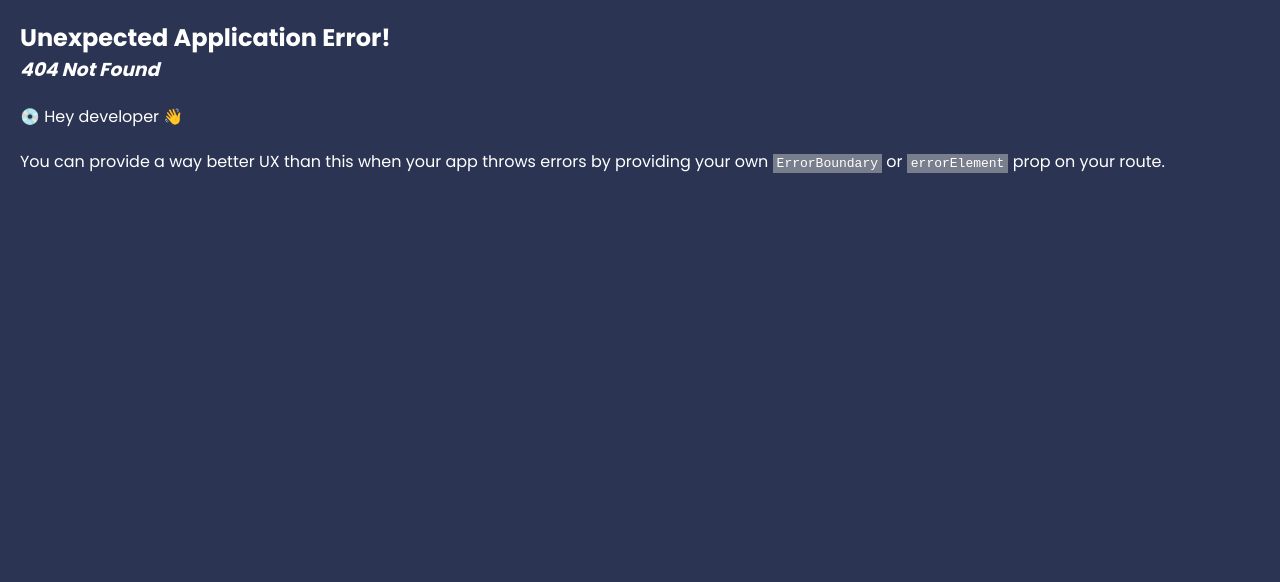
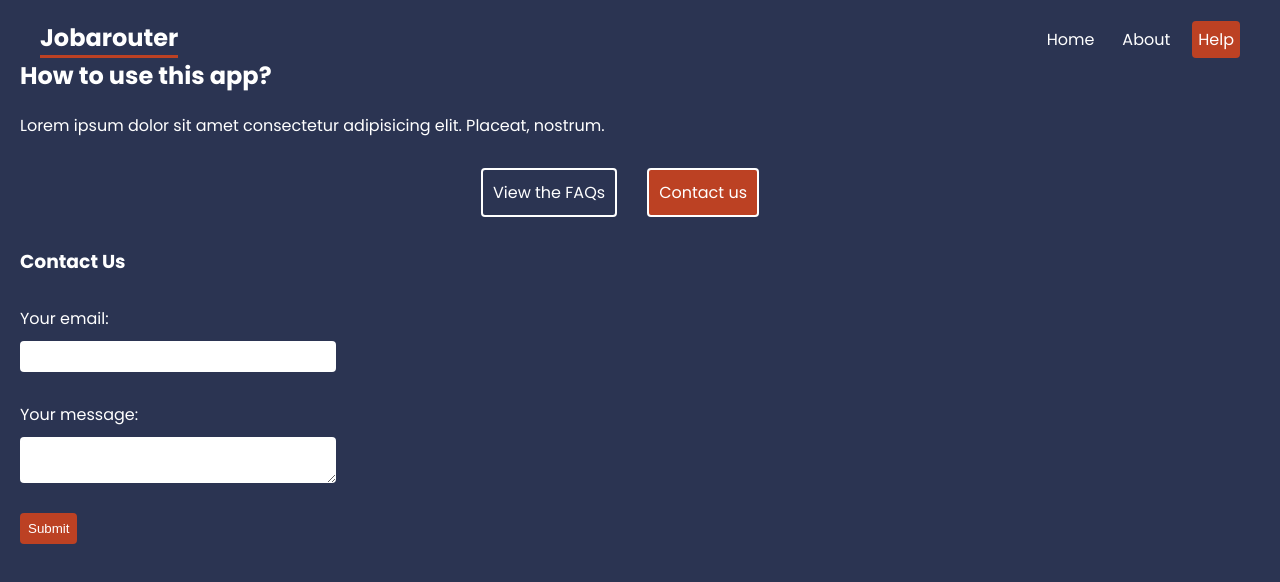
Before and after one commit to AbassKoyang/jobarouter, a React (Create React App) app: page /help/contact in a window 1280 px wide. Before the commit this address had no page. Shown: the top 582 px of the page. Built offline with nearby package versions, Linux system fonts and the light colour scheme; the HTML template or start-up script is replaced by a standard one.

Commit message:
add help route which contains two nested route for faqs and contact, add HelpLayout component which renders the output of the help route and its nested routes

```diff
--- a/src/App.jsx
+++ b/src/App.jsx
@@ -1,23 +1,28 @@
 import {
   createBrowserRouter,
-  Routes,
   Route,
-  Link,
-  NavLink,
   createRoutesFromElements,
   RouterProvider} from "react-router-dom";
 
 //pages
 import Home from "./pages/Home";
 import About from "./pages/About";
+import Faq from "./pages/help/Faq";
+import Contact from "./pages/help/Contact";
+
 //layouts
 import RootLayout from "./layouts/RootLayout";
+import HelpLayot from "./layouts/HelpLayot";
 
 const router = createBrowserRouter(
   createRoutesFromElements(
       <Route path="/" element={<RootLayout />}>
         <Route index element={<Home />} />
         <Route path="about" element={<About />} />
+        <Route path="help" element={<HelpLayot />}>
+          <Route path="faq" element={<Faq />} />
+          <Route path="contact" element={<Contact />} />
+        </Route>
       </Route>
   )
 );
--- a/src/index.css
+++ b/src/index.css
@@ -57,9 +57,51 @@ main{
 }
 
 /* help layout */
-
+.help-layout nav {
+  display: flex;
+  justify-content: center;
+  gap: 30px;
+  margin: 30px 0;
+}
+.help-layout nav a{
+  padding: 10px;
+  border: 2px solid white;
+  border-radius: 4px;
+  text-decoration: none;
+}
+.help-layout nav a:hover{
+  border-color: var(--primary);
+}
+.help-layout nav a.active {
+  background: var(--primary);
+}
 
 /* faq */
+.faq .question {
+  background: rgba(0,0,0,0.2);
+  padding: 5px 20px;
+  border-radius: 4px;
+  margin: 20px 0;
+}
+
+/* contact form */
+form {
+  margin-top: 30px;
+}
+form input, form label span, form textarea {
+  display: block;
+}
+form input, form textarea {
+  margin-bottom: 30px;
+  padding: 8px;
+  border-radius: 4px;
+  border: 0;
+  width: 300px;
+  color: var(--secondary);
+}
+form label span {
+  margin-bottom: 10px;
+}
 
 
 /* careers list */
--- /dev/null
+++ b/src/layouts/HelpLayot.jsx
@@ -0,0 +1,17 @@
+import { NavLink, Outlet } from "react-router-dom"
+
+const HelpLayot = () => {
+  return (
+    <div className="help-layout">
+        <h2>How to use this app?</h2>
+        <p>Lorem ipsum dolor sit amet consectetur adipisicing elit. Placeat, nostrum.</p>
+        <nav>
+            <NavLink to='faq'>View the FAQs</NavLink>
+            <NavLink to='contact'>Contact us</NavLink>
+        </nav>
+        <Outlet/>
+    </div>
+  )
+}
+
+export default HelpLayot
--- a/src/layouts/RootLayout.jsx
+++ b/src/layouts/RootLayout.jsx
@@ -9,6 +9,7 @@ const RootLayout = () => {
             <h1>Jobarouter</h1>
             <NavLink to='/'>Home</NavLink>
             <NavLink to='about'>About</NavLink>
+            <NavLink to='help'>Help</NavLink>
             </nav>
         </header>
 
--- /dev/null
+++ b/src/pages/help/Contact.jsx
@@ -0,0 +1,23 @@
+import React from 'react'
+
+const Contact = () => {
+  return (
+    <div className="contact">
+        <h3>Contact Us</h3>
+
+        <form>
+            <label htmlFor="email">
+                <span>Your email:</span>
+                <input type="email" name='email' required />
+            </label>
+            <label htmlFor="message">
+                <span>Your message:</span>
+                <textarea name='message' required></textarea>
+            </label>
+            <button type='button'>Submit</button>
+        </form>
+    </div>
+  )
+}
+
+export default Contact
--- /dev/null
+++ b/src/pages/help/Faq.jsx
@@ -0,0 +1,32 @@
+import React from 'react'
+
+const Faq = () => {
+  return (
+    <div className="faq">
+      <h3>Frequently Asked Questions</h3>
+
+      <div className="question">
+        <p><strong>Lorem ipsum dolor sit amet.</strong></p>
+        <p>Lorem ipsum dolor sit amet consectetur adipisicing elit. In ratione ab saepe aut itaque repellendus ad nam nobis perferendis explicabo dolor rerum rem deleniti sit necessitatibus earum, sunt eveniet eaque incidunt quo nesciunt repudiandae ullam provident! At minima nesciunt alias adipisci non error natus! Eos excepturi maiores cupiditate voluptates doloremque!</p>
+      </div>
+
+      <div className="question">
+        <p><strong>Lorem ipsum dolor sit amet.</strong></p>
+        <p>Lorem ipsum dolor sit amet consectetur adipisicing elit. In ratione ab saepe aut itaque repellendus ad nam nobis perferendis explicabo dolor rerum rem deleniti sit necessitatibus earum, sunt eveniet eaque incidunt quo nesciunt repudiandae ullam provident! At minima nesciunt alias adipisci non error natus! Eos excepturi maiores cupiditate voluptates doloremque!</p>
+      </div>
+
+      <div className="question">
+        <p><strong>Lorem ipsum dolor sit amet.</strong></p>
+        <p>Lorem ipsum dolor sit amet consectetur adipisicing elit. In ratione ab saepe aut itaque repellendus ad nam nobis perferendis explicabo dolor rerum rem deleniti sit necessitatibus earum, sunt eveniet eaque incidunt quo nesciunt repudiandae ullam provident! At minima nesciunt alias adipisci non error natus! Eos excepturi maiores cupiditate voluptates doloremque!</p>
+      </div>
+
+      <div className="question">
+        <p><strong>Lorem ipsum dolor sit amet.</strong></p>
+        <p>Lorem ipsum dolor sit amet consectetur adipisicing elit. In ratione ab saepe aut itaque repellendus ad nam nobis perferendis explicabo dolor rerum rem deleniti sit necessitatibus earum, sunt eveniet eaque incidunt quo nesciunt repudiandae ullam provident! At minima nesciunt alias adipisci non error natus! Eos excepturi maiores cupiditate voluptates doloremque!</p>
+      </div>
+
+    </div>
+  )
+}
+
+export default Faq;
```
